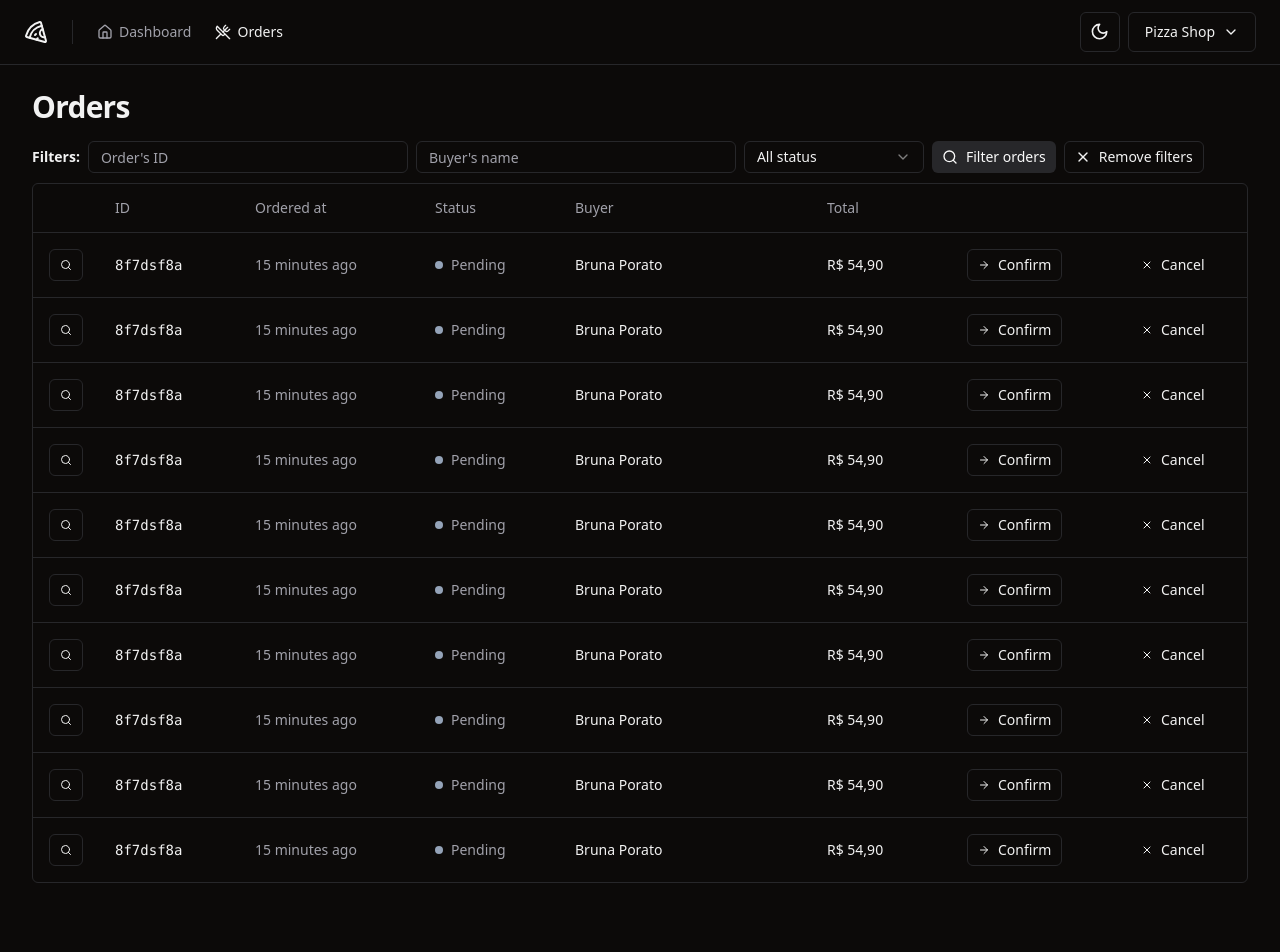
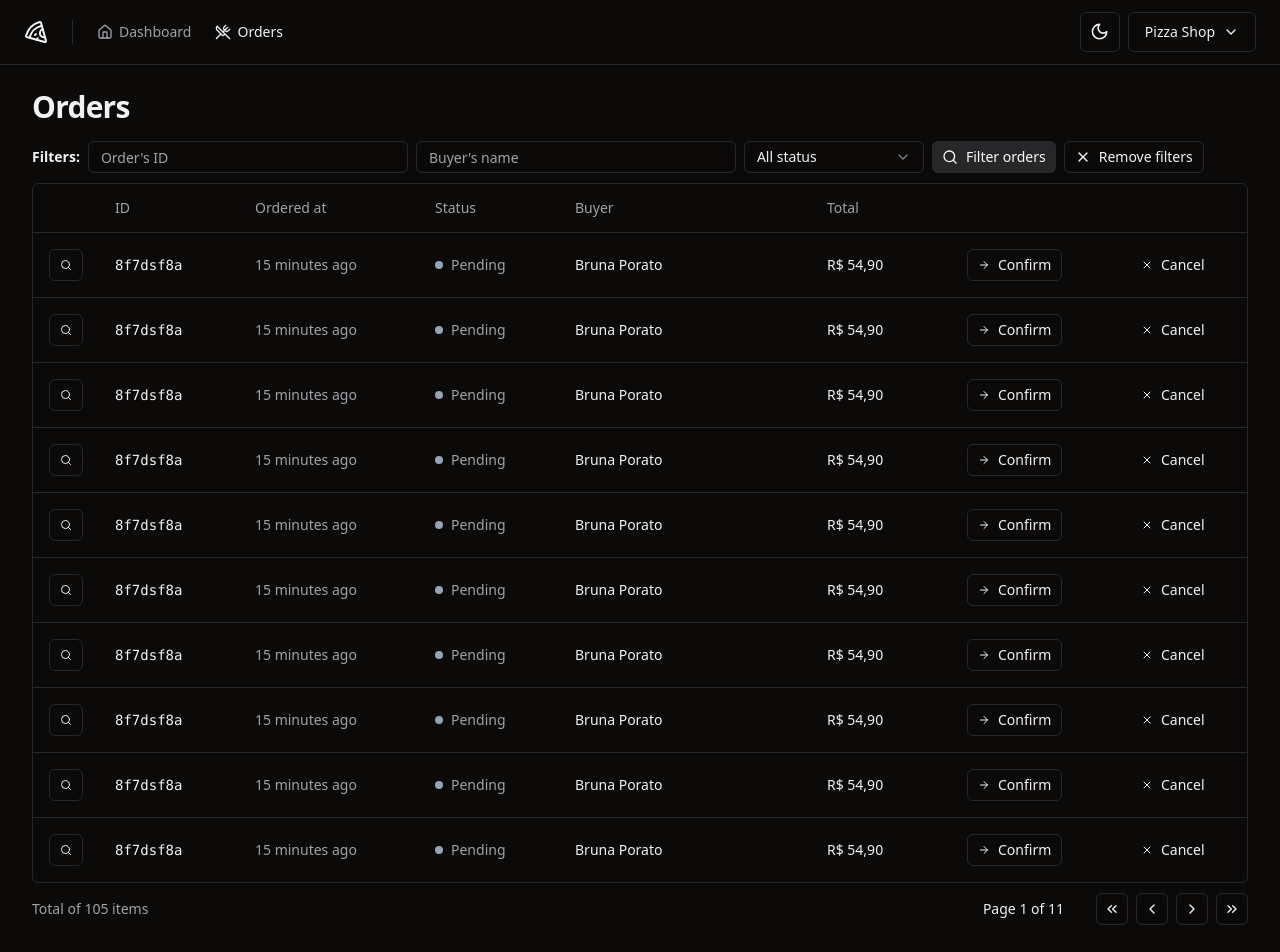
Before and after one commit to brunaporato/pizzashop, a React (Vite) app: page /orders in a window 1280 px wide. Shown: the top 952 px of the page. Before the commit the page ends 915 px from the top, so only its background shows below. Built offline with nearby package versions, Linux system fonts and the light colour scheme.

Commit message:
style: pagination component for orders page

```diff
--- /dev/null
+++ b/src/components/pagination.tsx
@@ -0,0 +1,58 @@
+import {
+  ChevronLeft,
+  ChevronRight,
+  ChevronsLeft,
+  ChevronsRight,
+} from 'lucide-react'
+
+import { Button } from './ui/button'
+
+interface PaginationProps {
+  pageIndex: number
+  totalCount: number
+  perPage: number
+}
+
+export function Pagination({
+  pageIndex,
+  totalCount,
+  perPage,
+}: PaginationProps) {
+  const pages = Math.ceil(totalCount / perPage) || 1
+
+  return (
+    <div className="flex items-center justify-between">
+      <span className="text-sm text-muted-foreground">
+        Total of {totalCount} items
+      </span>
+
+      <div className="flex items-center gap-6 lg:gap-8">
+        <div className="text-sm font-medium">
+          Page {pageIndex + 1} of {pages}
+        </div>
+
+        <div className="flex items-center gap-2">
+          <Button variant="outline" className="h-8 w-8 p-0">
+            <ChevronsLeft className="h-4 w-4" />
+            <span className="sr-only">First page</span>
+          </Button>
+
+          <Button variant="outline" className="h-8 w-8 p-0">
+            <ChevronLeft className="h-4 w-4" />
+            <span className="sr-only">Previous page</span>
+          </Button>
+
+          <Button variant="outline" className="h-8 w-8 p-0">
+            <ChevronRight className="h-4 w-4" />
+            <span className="sr-only">Next page</span>
+          </Button>
+
+          <Button variant="outline" className="h-8 w-8 p-0">
+            <ChevronsRight className="h-4 w-4" />
+            <span className="sr-only">Last page</span>
+          </Button>
+        </div>
+      </div>
+    </div>
+  )
+}
--- a/src/pages/app/orders/orders.tsx
+++ b/src/pages/app/orders/orders.tsx
@@ -1,5 +1,6 @@
 import { Helmet } from 'react-helmet-async'
 
+import { Pagination } from '@/components/pagination'
 import {
   Table,
   TableBody,
@@ -15,9 +16,8 @@
   return (
     <>
       <Helmet title="Orders" />
-      <div className="flex-col gap-4">
+      <div className="flex flex-col gap-4">
         <h1 className="text-3xl font-bold tracking-tight">Orders</h1>
-      </div>
         <div className="space-y-2.5">
           <OrderTableFilters />
 
@@ -42,6 +42,9 @@
               </TableBody>
             </Table>
           </div>
+
+          <Pagination pageIndex={0} totalCount={105} perPage={10} />
+        </div>
       </div>
     </>
   )
```
Lines whose indentation alone changed are shown as unchanged.
